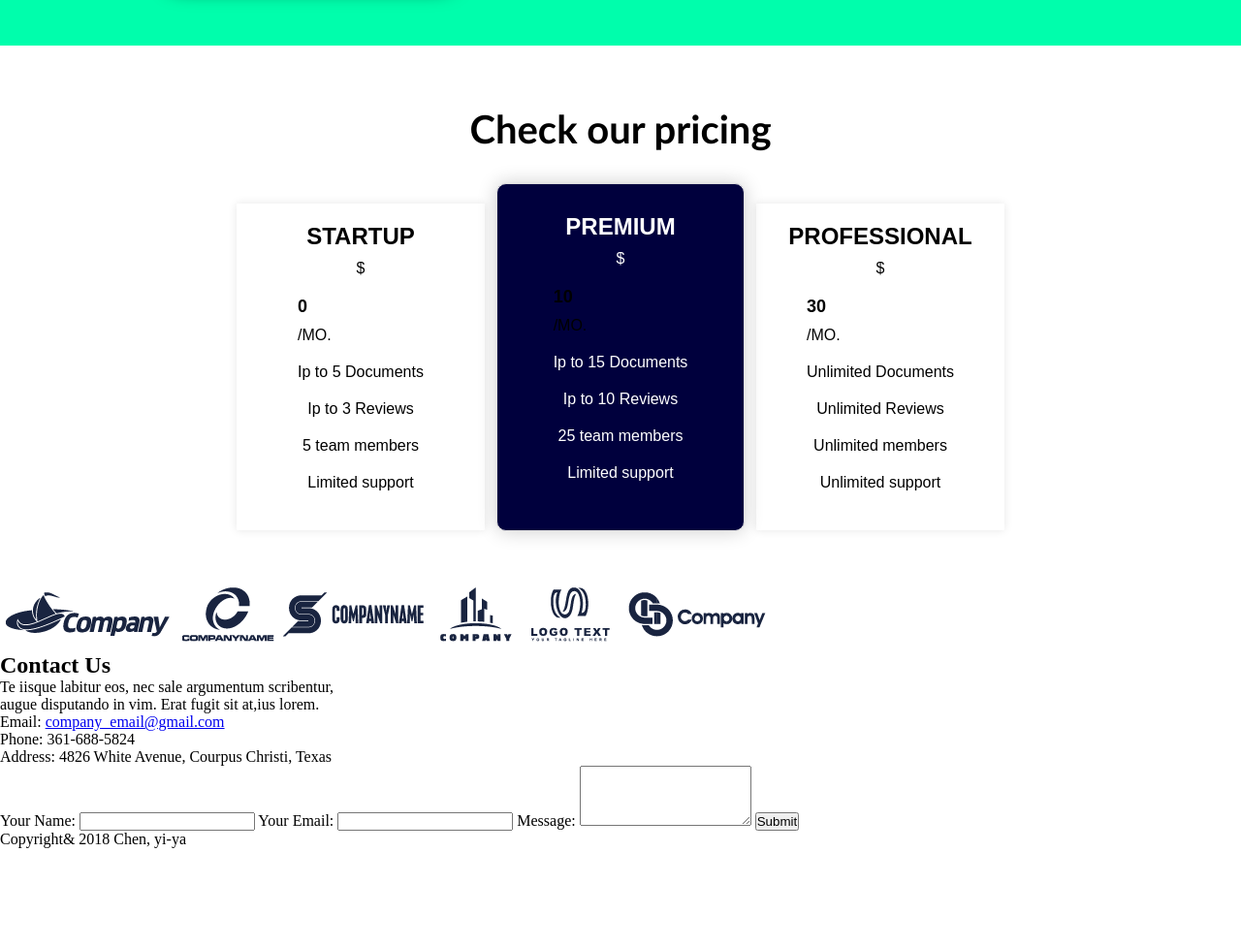
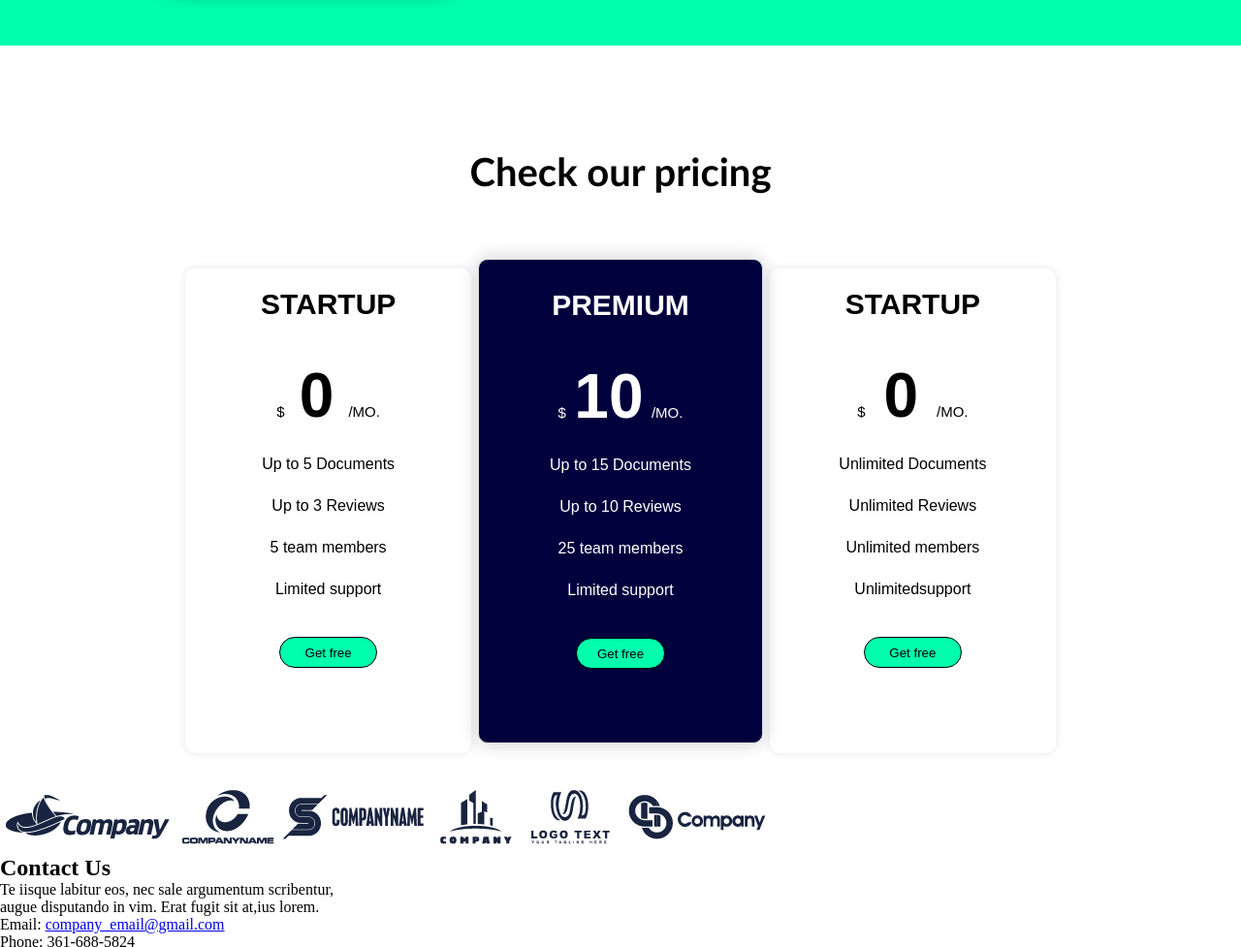
Before and after one commit to samuraypro7767/proyecto_Atlas, a plain HTML site: page index.html in a window 1280 px wide. Shown: the part 1452-2429 px from the top of the page at 97% size. Before the commit the page ends 2345 px from the top, so only its background shows below. Drawn offline with Linux system fonts and the light colour scheme.

Commit message:
cambios de targetas actualizados

```diff
--- a/index.html
+++ b/index.html
@@ -75,44 +75,51 @@
     </div>
 
 
-        <div id="containerTitleTarget"><h2 id="h2">Check our pricing</h2>
+    <div id="containerTitleTarget">
+        <h2 id="h2">Check our pricing</h2>
         <section class="containerTarget">
             <section class="target small-target">
                 <h2>STARTUP</h2>
                 <article>
-                <p id="price">$<h3>0</h3>/MO.</p>
-                <p>Ip to 5 Documents</p>
-                <p>Ip to 3 Reviews</p>
+                    <section class="price">$
+                        <h3>0</h3>/MO.
+                    </section>
+                    <p>Up to 5 Documents</p>
+                    <p>Up to 3 Reviews</p>
                     <p>5 team members</p>
                     <p>Limited support</p>
-
                 </article>
+                <button class="btnFree">Get free</button>
             </section>
             <section class="target large-target">
                 <h2>PREMIUM</h2>
                 <article>
-
-                <p id="price">$<h3>10</h3>/MO.</p>
-                <p>Ip to 15 Documents</p>
-                <p>Ip to  10 Reviews</p>
+                    <section class="price">$
+                        <h3 class="textCenter">10</h3>
+                        /MO.</section>
+                    <p>Up to 15 Documents</p>
+                    <p>Up to 10 Reviews</p>
                     <p>25 team members</p>
                     <p>Limited support</p>
                 </article>
+                <button class="btnFree">Get free</button>
             </section>
             <section class="target small-target">
-            <h2>PROFESSIONAL</h2>
+                <h2>STARTUP</h2>
                 <article>
-
-                <p id="price">$<h3>30</h3>/MO.</p>
+                    <section class="price">$
+                        <h3>0</h3>/MO.</section>
                     <p>Unlimited Documents</p>
                     <p>Unlimited Reviews</p>
                     <p>Unlimited members</p>
-                <p>Unlimited support</p>
+                    <p>Unlimitedsupport</p>
                 </article>
+                <button class="btnFree">Get free</button>
             </section>
+
         </section>
     </div>
-               <section>
+               <section class="img_logos">
                 <img src="Assets/images/client-1.png" alt="">
                 <img src="Assets/images/client-2.png" alt="">
                 <img src="Assets/images/client-3.png" alt="">
--- a/styles/style.css
+++ b/styles/style.css
@@ -250,6 +250,7 @@ main > .containerStyle >.containerInformate >  .containerImg >img  {
     flex-wrap: wrap;
     width:100%;
     height: 100%;
+    gap: 7px;
 }
 #containerTitleTarget {
     display: flex;
@@ -257,7 +258,7 @@ main > .containerStyle >.containerInformate >  .containerImg >img  {
     align-items: center;
     flex-wrap: wrap;
     width:100%;
-    height: 100%;
+    min-height: 700px;
     flex-direction: column;
 }
 #containerTitleTarget #h2 {
@@ -266,7 +267,7 @@ main > .containerStyle >.containerInformate >  .containerImg >img  {
     align-items: center;
     text-align: center;
     width: 100%;
-    height: 7rem;
+    min-height: 200px;
     font-size: 2.5em;
     font-weight: 700;
     font-family: 'Gill Sans', 'Gill Sans MT', Calibri, 'Trebuchet MS', sans-serif;
@@ -279,61 +280,95 @@ main > .containerStyle >.containerInformate >  .containerImg >img  {
     display: flex;
     justify-content: center;
     align-items: center;
+    justify-content: flex-start;
     flex-direction: column;
-    width: 20%;
+    width: 23%;
+    min-width: 200px;
+    min-height: 500px;
     background-color: #fff;
-    border-radius: 1px;
+    border-radius: 10px;
     padding: 20px;
     box-shadow: 0 0 10px rgba(0, 0, 0, 0.1);
-    margin: 2px;
     transition: all 0.3s ease-in-out;
     font-family: Arial, Helvetica, sans-serif;
     font-weight: 300;
+    gap: 40px;
 }
 
-.target:hover {
-    transform: translateY(-5px);
-    box-shadow: 0 0 20px rgba(0, 0, 0, 0.2);
-}
+
 
 .large-target {
-    width: 20%;
+    width: 23%;
     background-color: #00003d;
     border: 1px solid #ddd;
     border-radius: 10px;
     padding: 30px;
     box-shadow: 0 0 20px rgba(0, 0, 0, 0.2);
-    margin: 10px;
     transform: translateY(-10px);
+    color: white;
 }
 
-.large-target:hover {
-    transform: translateY(-30px);
-    box-shadow: 0 0 10px rgba(0, 0, 0, 0.3);
-}
+
 .large-target h2{
     color: #fff;
 }
-.large-target >article > p{
-    color: #fff;
+
+.target h2 {
+    font-size: 30px;
+    font-weight: bold;
 }
-.target h2 {
-    font-size: 24px;
-    font-weight: bold;
-    margin-bottom: 10px;
-
+.target > article{
+    display: flex;
+    flex-direction: column;
+    justify-content: center;
+    align-items: center;
+    gap: 25px;
 }
 
 .target p {
     font-size: 16px;
-    margin-bottom: 20px;
     text-align: center;
-    color: black;
+    font-weight: 400;
+
 }
 
-.target h3 {
-    font-size: 18px;
-    font-weight: bold;
-    margin-bottom: 10px;
+.target .price {
     display: flex;
+    align-items: center;
+    justify-content: flex-end;
+    width: 100%;
+    font-size: 15px;
+  }
+
+
+
+
+  .target .price {
+    display: flex;
+    align-items: baseline;
+    justify-content: space-evenly;
+  }
+
+  .target .price h3 {
+    font-size: 4rem;
+  }
+
+  .target:nth-child(1),.target:nth-child(3) {
+    color: black;
+  }
+
+  .target:hover {
+    transform: translateY(-30px);;
+    box-shadow: 0 0 10px black;
+  }
+
+/* botones de las targetas */
+
+.btnFree{
+    width: 40%;
+    height: 2rem;
+    border-radius: 20px;
+    border: 1px solid black;
+    background-color: #00FEAC;
+
 }
```
Lines whose indentation alone changed are shown as unchanged.
